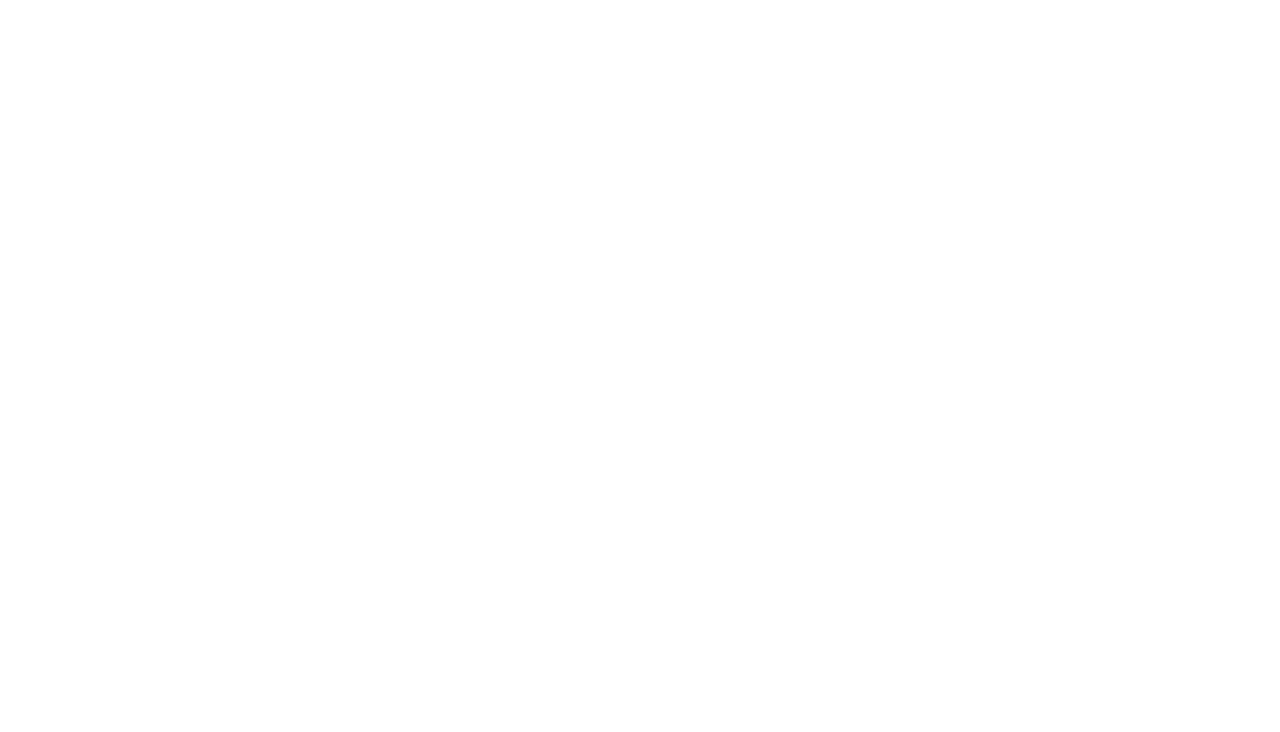
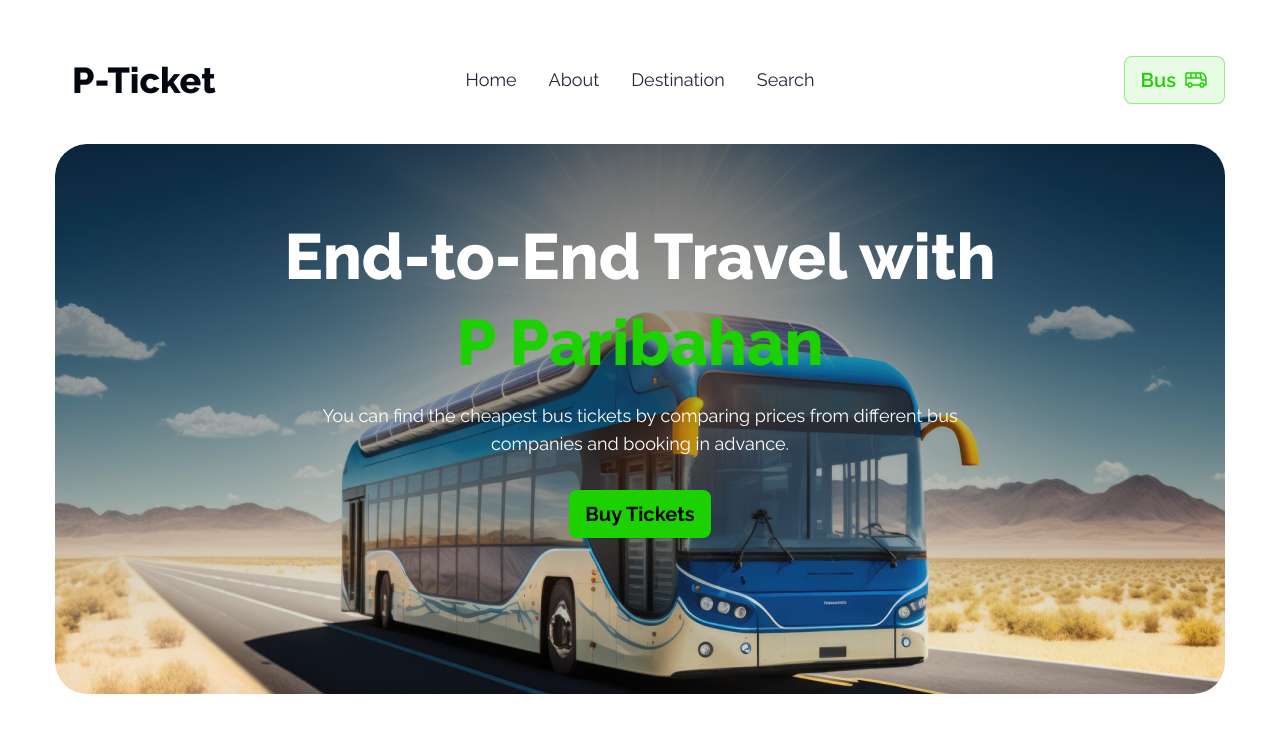
Before and after one commit to monircom/Assignment-05-smart-bus-ticketing, a plain HTML site: page index.html in a window 1280 px wide. Drawn offline with nearby package versions, Linux system fonts and the light colour scheme.

Commit message:
Added NavBar Banner

```diff
--- a/index.html
+++ b/index.html
@@ -1,11 +1,121 @@
 <!DOCTYPE html>
-<html lang="en">
+<html lang="en" data-theme="light">
+
 <head>
     <meta charset="UTF-8">
     <meta name="viewport" content="width=device-width, initial-scale=1.0">
     <title>Bus Ticketing</title>
+    <!-- tailwind and daisy UI -->
+    <link href="https://cdn.jsdelivr.net/npm/daisyui@4.6.0/dist/full.min.css" rel="stylesheet" type="text/css" />
+    <script src="https://cdn.tailwindcss.com"></script>
+    <!-- google font -->
+    <link rel="preconnect" href="https://fonts.googleapis.com">
+    <link rel="preconnect" href="https://fonts.gstatic.com" crossorigin>
+    <link
+        href="https://fonts.googleapis.com/css2?family=Inter:wght@100..900&family=Raleway:ital,wght@0,100..900;1,100..900&display=swap"
+        rel="stylesheet">
+
+
+    <!-- font awesome -->
+    <script src="https://kit.fontawesome.com/d7b7563d24.js" crossorigin="anonymous"></script>
+    <!-- tailwind custom color -->
+    <script>
+        tailwind.config = {
+            theme: {
+                extend: {
+                    colors: {
+                        'red-color': '#FF4240',
+                        'black-color': '#030712'
+                    }
+                }
+            }
+        }
+    </script>
+    <style>
+        .font-raleway {
+            font-family: 'Raleway', sans-serif;
+        }
+
+        .font-inter {
+            font-family: "Inter", sans-serif;
+        }
+    </style>
 </head>
-<body>
+
+<body class="font-raleway">
+
+    <header class="max-w-[1440px] mx-auto px-4">
+        <nav class="max-w-[1170px] mx-auto mt-12 mb-8">
+            <div class="navbar p-0 bg-base-100">
+                <!-- small device -->
+                <div class="navbar-start">
+                    <div class="dropdown">
+                        <div tabindex="0" role="button" class="btn btn-ghost lg:hidden">
+                            <svg xmlns="http://www.w3.org/2000/svg" class="h-5 w-5" fill="none" viewBox="0 0 24 24"
+                                stroke="currentColor">
+                                <path stroke-linecap="round" stroke-linejoin="round" stroke-width="2"
+                                    d="M4 6h16M4 12h8m-8 6h16" />
+                            </svg>
+                        </div>
+                        <ul tabindex="0"
+                            class="menu menu-sm dropdown-content mt-3 z-[1] p-2 shadow bg-base-100 rounded-box w-52">
+                            <li><a>Home</a></li>
+                            <li><a>About</a></li>
+                            <li><a>Destination</a></li>
+                            <li><a>Search</a></li>
+                        </ul>
+                    </div>
+                    <a class="btn btn-ghost font-raleway text-2xl lg:text-4xl font-extrabold text-black-color">P-Ticket</a>
+                </div>
+                <!-- large device -->
+                <div class="navbar-center hidden lg:flex">
+                    <ul class="menu menu-horizontal lg:text-lg px-1">
+                        <li><a>Home</a></li>
+                        <li><a>About</a></li>
+                        <li><a>Destination</a></li>
+                        <li><a>Search</a></li>
+                    </ul>
+                </div>
+                <div class="navbar-end">
+                    <a
+                        class="btn bg-[rgba(29,209,0,0.1)] text-[rgb(29,209,0)] border-[rgba(29,209,0,0.4)] font-raleway lg:text-xl">Bus
+                        <img src="./images/bus-icon.png" alt=""></a>
+                </div>
+            </div>
+        </nav>
+        <!-- banner section -->
+
+        <!-- linear-gradient(180deg, rgba(3, 7, 18, 0.50) 0%, rgba(3, 7, 18, 0.00) 100%), url(<path-to-image>), lightgray 50% / cover no-repeat;
+            bg-[linear-gradient(180deg,rgba(3,7,18,0.5),rgba(3,7,18,0)100%),url('/images/banner.png')]
+            bg-[linear-gradient(180deg,rgba(3,7,18,0.5),rgba(3,7,18,0)100%),url('./images/banner.png')]
+
+Rectangle 3
+Image · 2,000 x 1,333
+1x
+ -->
+        <div class="max-w-[1170px] mx-auto">
+            <div class="bg-[linear-gradient(180deg,rgba(3,7,18,0.1)0%,rgba(3,7,18,0)100%),url('./images/banner.png')]
+            bg-cover bg-no-repeat rounded-[32px] flex flex-col items-center lg:h-[550px] mb-20 lg:mb-[190px]">
+                <h1 class="text-white text-4xl/[86px] lg:text-[64px] text-center font-extrabold mt-[35px] lg:mt-[70px]">
+                    End-to-End Travel with
+                    <br><span class="text-[#1DD100]">P Paribahan</span>
+                </h1>
+                <p class="text-white lg:text-lg lg:w-[691px] text-center my-2 lg:my-4">You can find the cheapest bus
+                    tickets
+                    by comparing
+                    prices from different bus companies and booking in advance.</p>
+                <button
+                    class="btn mt-2 mb-[130px] lg:mt-4 bg-[#1DD100] border-none text-black-color text-xl font-bold">Buy
+                    Tickets</button>
+            </div>
+        </div>
+
+
+
+
+        <main></main>
+
 
 </body>
+
 </html>
```
Also changed, not shown: tailwind.config.js (added, +8 -0 lines).
